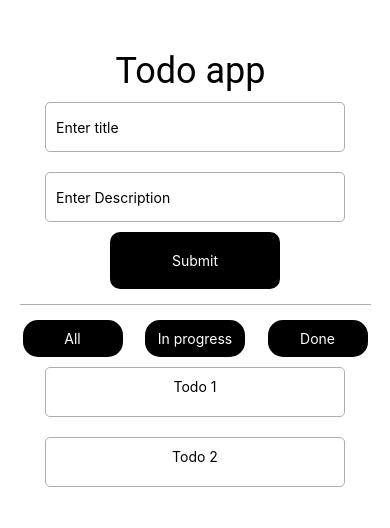
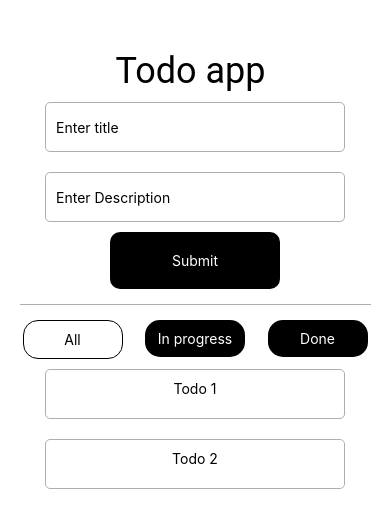
Before and after one commit to Xhaelri/React-native-project---Todo-App, a React Native app: screen / in a window 390 px wide. Shown: the top 528 px of the page. Built offline with nearby package versions, Linux system fonts and the light colour scheme.

Commit message:
btn colors

```diff
--- a/App.js
+++ b/App.js
@@ -41,8 +41,8 @@ export default function App() {
       <View style={styles.dividerLine}></View>
       <View style={styles.btnContainer}>
         <View>
-          <TouchableOpacity activeOpacity={0.8} style={styles.btn}>
-            <Text style={styles.text}>All</Text>
+          <TouchableOpacity activeOpacity={0.8} style={styles.activeBtn}>
+            <Text style={styles.activeText}>All</Text>
           </TouchableOpacity>
         </View>
         <View>
@@ -95,6 +95,9 @@ const styles = StyleSheet.create({
   text: {
     color: "white",
   },
+  activeText:{
+    color: "black",
+  },
   dividerLine: {
     height: 1,
     width: "90%",
@@ -108,11 +111,21 @@ const styles = StyleSheet.create({
   },
   btn: {
     width: 100,
-    backgroundColor: "#000",
+    backgroundColor: "black",
     justifyContent: "center",
     alignItems: "center",
     padding: 10,
     borderRadius: 15,
+  },
+  activeBtn:{
+    backgroundColor: "#fff",
+    width: 100,
+    justifyContent: "center",
+    alignItems: "center",
+    padding: 10,
+    borderRadius: 15,
+    borderColor: "black",
+    borderWidth: 1,
   },
   todo: {
     borderWidth: 1,
```
